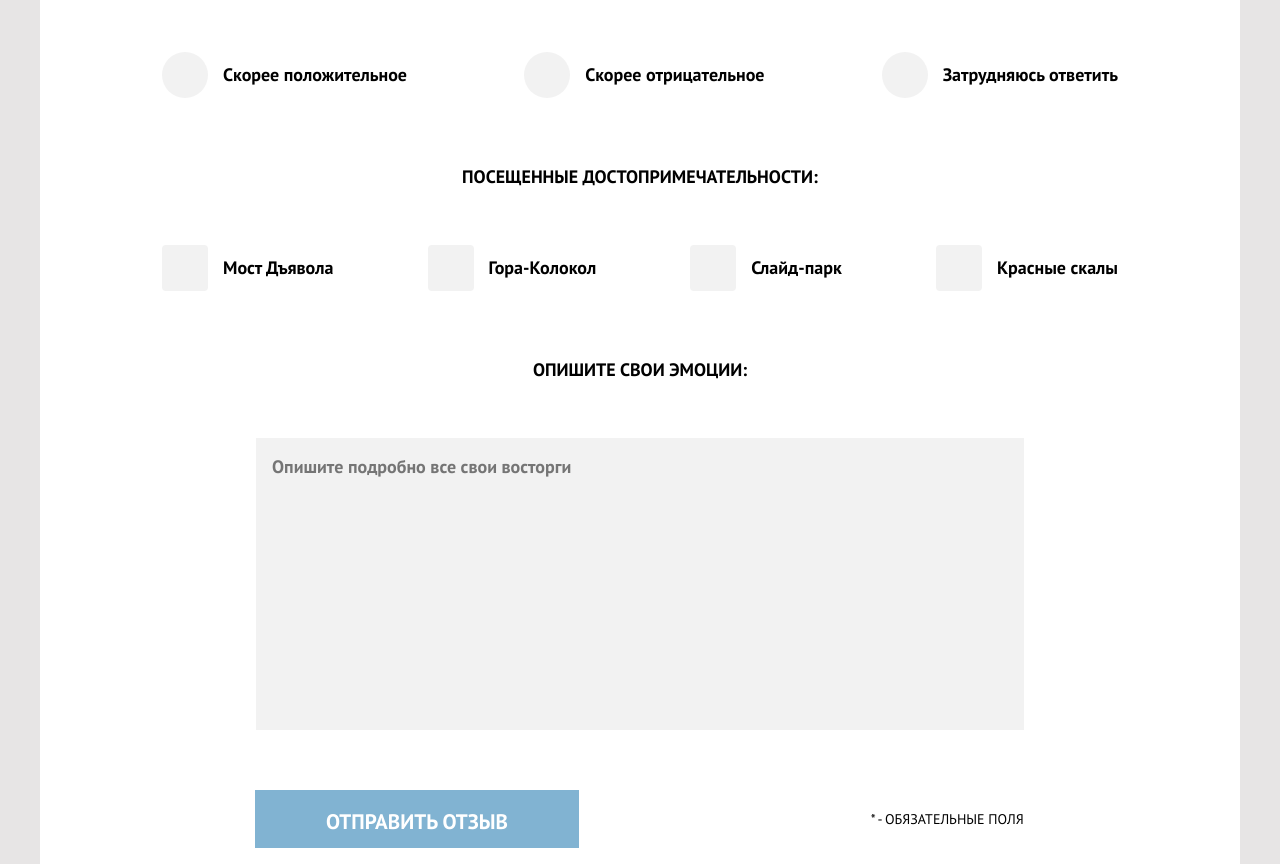
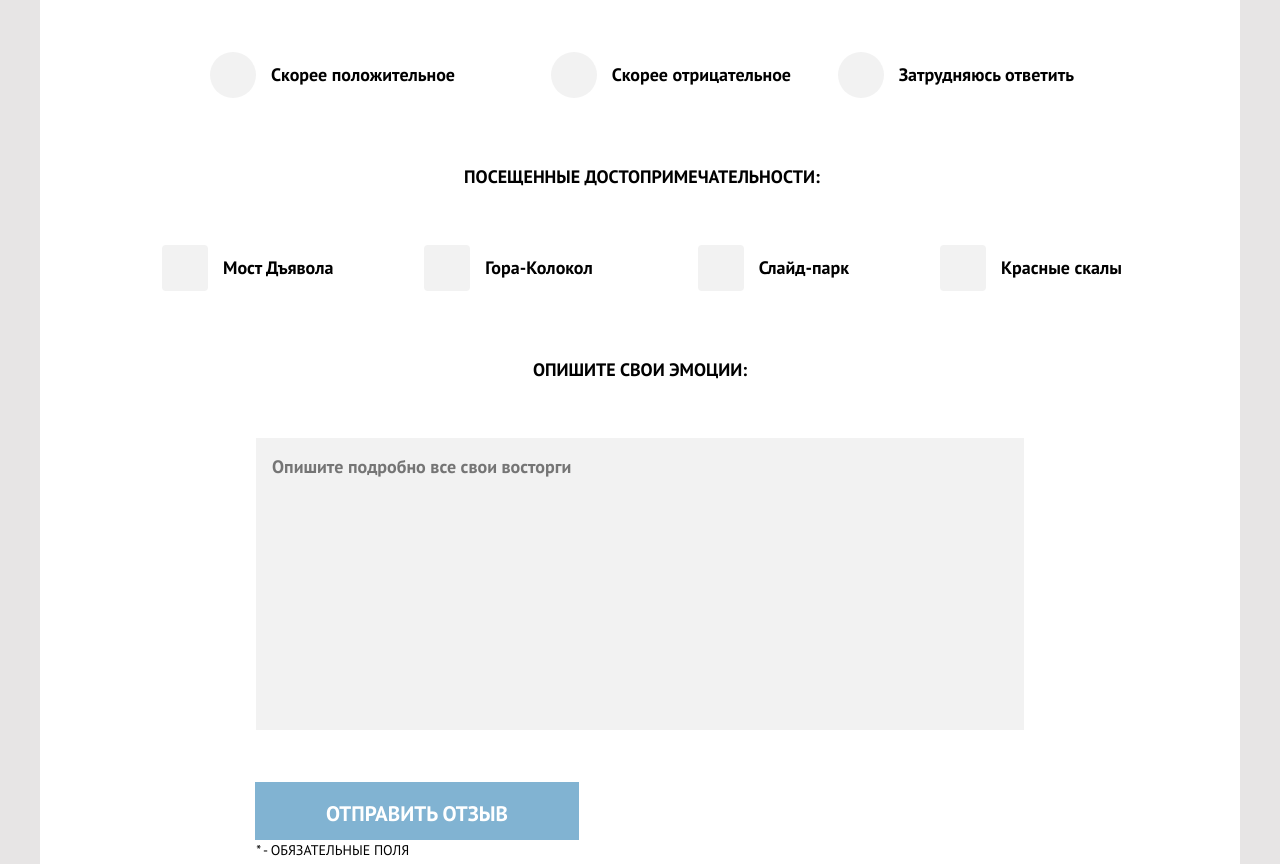
Before and after one commit to htmlacademy-adaptive/2062283-sedona-26, a website: page source/form.html in a window 1280 px wide. Shown: the part 1035-1899 px from the top of the page. Drawn offline with nearby package versions, Linux system fonts and the light colour scheme; files that its build step writes are made by us from their sources.

Commit message:
Исправляет ошибки в графике #10

```diff
--- a/source/form.html
+++ b/source/form.html
@@ -66,6 +66,7 @@
             action="https://echo.htmlacademy.ru/"
             method="post"
           >
+          <div class="feedback-form__contacts">
             <fieldset class="feedback-form__fieldset">
               <legend class="feedback-form__title">Представьтесь</legend>
               <label class="feedback-form__label feedback-form__label--colored"
@@ -104,6 +105,7 @@
                 required
               />
             </fieldset>
+          </div>
             <fieldset
               class="feedback-form__fieldset feedback-form__fieldset--rating"
             >
@@ -205,6 +207,7 @@
                 </li>
               </ul>
             </fieldset>
+            <div class="feedback-form__review">
             <fieldset
               class="feedback-form__fieldset feedback-form__fieldset--review"
             >
@@ -220,6 +223,7 @@
             <button class="button feedback-form__button" type="submit">
               Отправить отзыв
             </button>
+          </div>
             <span class="feedback-form__required">* - Обязательные поля</span>
           </form>
         </section>
--- a/source/less/blocks/feedback-form.less
+++ b/source/less/blocks/feedback-form.less
@@ -8,6 +8,11 @@
   background-color: #ffffff;
   padding-left: 20px;
   padding-right: 20px;
+}
+
+.feedback-form__attractions-list {
+  list-style: none;
+  padding: 0;
 }
 
 .feedback-form__input {
@@ -154,11 +159,17 @@ input[type="text"] {
   }
 
   .feedback-form__form {
-    display: flex;
     flex-wrap: wrap;
     justify-content: center;
     column-gap: 88px;
   }
+
+  .feedback-form__contacts {
+    width: 100%;
+    display: flex;
+    justify-content: space-between;
+  }
+
 
   .feedback-form__fieldset {
     width: 42%;
@@ -168,25 +179,43 @@ input[type="text"] {
     width: 100%;
   }
 
+  .feedback-form__fieldset--rating {
+    display: flex;
+    width: 100%;
+  }
+
   .feedback-form__rating-list {
-    display: grid;
-    grid-template-columns: 280px 280px;
-    grid-template-rows: 46px 46px;
-    grid-row-gap: 16px;
+    display: flex;
+    flex-wrap: wrap;
+    width: 85%;
+    margin: auto;
+  }
+
+  .feedback-form__rating-item:first-child {
+    margin-right: 49px;
   }
 
   .feedback-form__attractions-list {
-    display: grid;
-    grid-template-columns: 280px 280px;
-    grid-template-rows: 46px 46px;
-    margin: 0;
-    justify-content: end;
-    grid-row-gap: 16px;
+    display: flex;
+    justify-content: space-between;
+    width: 74%;
+    flex-wrap: wrap;
+    margin: 0 auto;
+  }
+
+  .feedback-form__attractions-item:nth-child(2) {
+    margin-right: 14px;
   }
 
   .feedback-form__textarea {
     width: 648px;
     margin: 0;
+  }
+
+  .feedback-form__review {
+    display: flex;
+    flex-direction: column;
+    margin: 0 auto;
   }
 
   .feedback-form__button {
@@ -199,6 +228,7 @@ input[type="text"] {
 
   .feedback-form__required {
     width: 24%;
+    justify-content: flex-start;
   }
 }
 
@@ -214,6 +244,7 @@ input[type="text"] {
     grid-column-gap: 128px;
   }
 
+
   .feedback-form__title {
     margin-bottom: 55px;
   }
@@ -221,12 +252,19 @@ input[type="text"] {
   .feedback-form__rating-list,
   .feedback-form__attractions-list {
     display: flex;
-    justify-content: center;
-    margin: 0;
+    justify-content: space-between;
   }
 
   .feedback-form__fieldset--rating {
     display: flex;
+    width: 100%;
+  }
+
+  .feedback-form__fieldset--review {
+    margin: 0 auto;
+  }
+
+  .feedback-form__review {
     width: 100%;
   }
 
@@ -243,16 +281,18 @@ input[type="text"] {
 
 
   .feedback-form__rating-list {
-    width: 100%;
+    width: 90%;
     justify-content: space-between;
   }
 
   .feedback-form__attractions-list {
     justify-content: space-between;
+    width: 100%;
   }
 
   .feedback-form__textarea {
     width: 768px;
+    margin-bottom: 48px;
   }
 }
 
@@ -265,6 +305,7 @@ input[type="text"] {
   align-items: center;
   margin-bottom: 10px;
 }
+
 
 .feedback-form__label--colored {
   color: #333333;
@@ -339,8 +380,3 @@ input[type="checkbox"] {
   list-style: none;
   padding: 0;
 }
-
-.feedback-form__attractions-list {
-  list-style: none;
-  padding: 0;
-}
```
